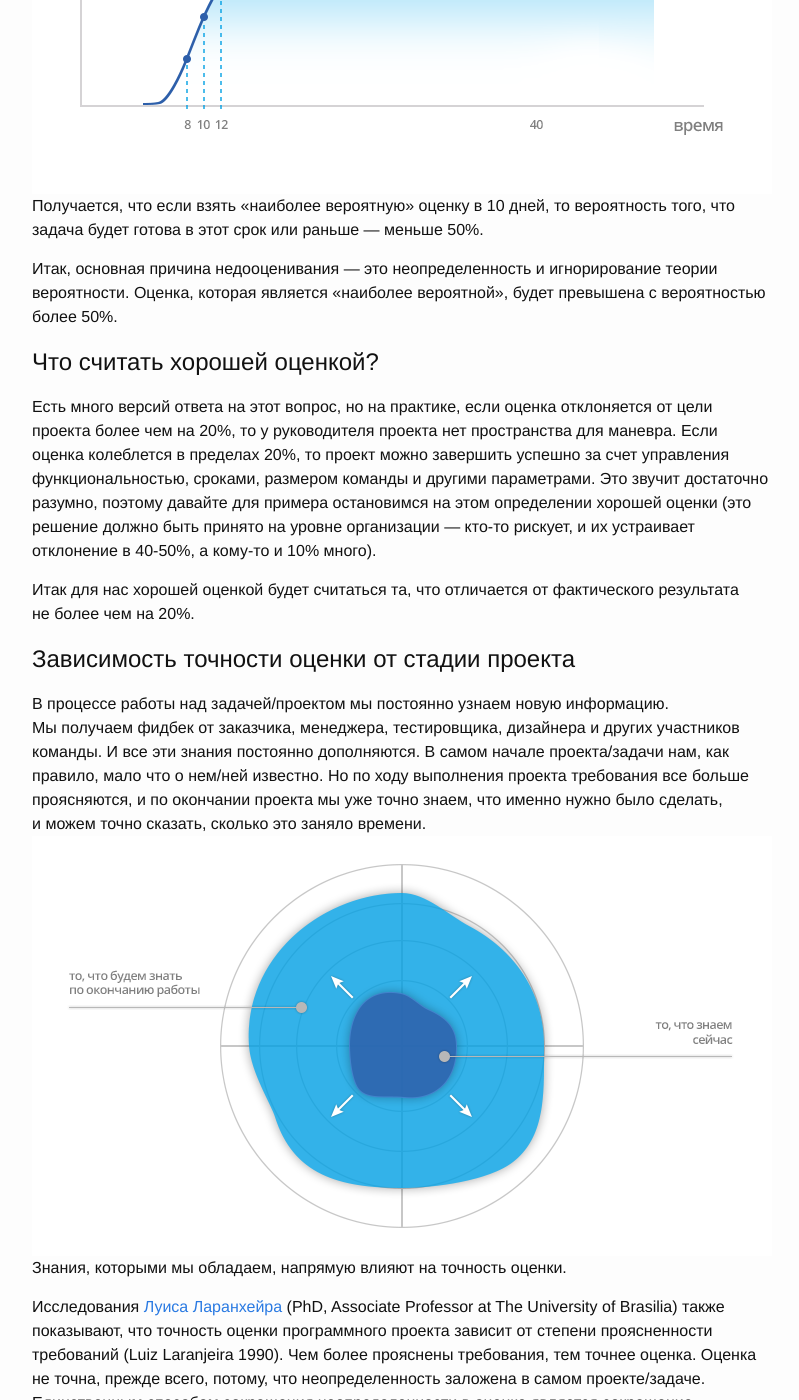
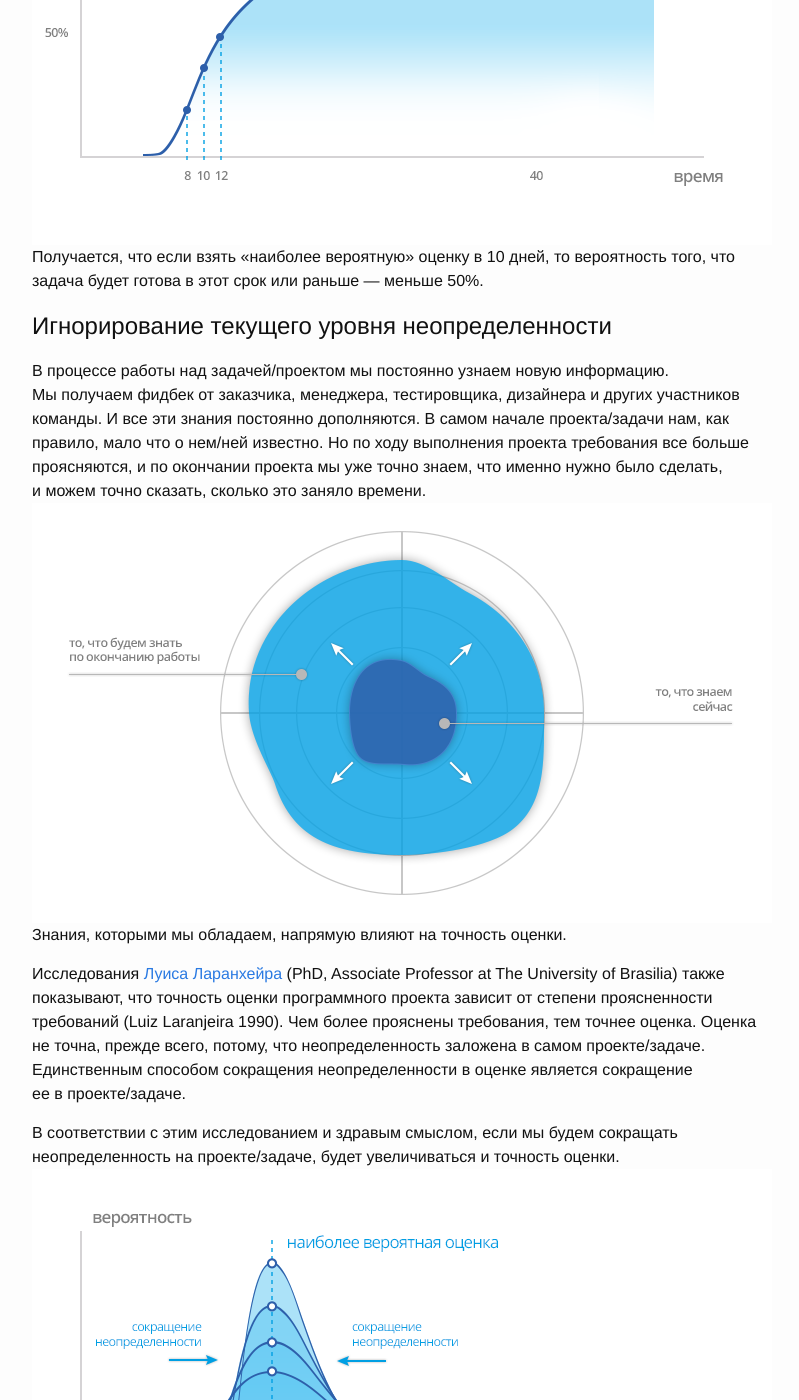
Before and after one commit to forasoft/forasoft.github.io, a Jekyll site: the page built from _posts/2016-06-28-software-estimation.md, in a window 1280 px wide and 1400 px high, scrolled down 3042 px. Shown: the whole window, without its empty margins (238-1037 px from the left). Built offline with Jekyll 4.4.1, drawn with Linux system fonts in a browser that asks for light colours; comment, search, counter and statistics services are not loaded; some of the changed text lies outside the part shown.

Commit message:
Update 2016-06-28-software-estimation.md

```diff
--- a/_posts/2016-06-28-software-estimation.md
+++ b/_posts/2016-06-28-software-estimation.md
@@ -35,7 +35,8 @@ author: nikolay-sapunov
 
 Надеюсь, мне удалось убедить вас, что оценка&nbsp;&mdash; это важная составляющая для принятия решений на&nbsp;проекте. Она может быть близкой к&nbsp;реальности, а&nbsp;может быть не&nbsp;очень, но&nbsp;она нужна.
 
-# Причина недооценивания #
+# Причины недооценивания #
+## Игнорирование теории вероятности ##
 
 Давайте представим, что менеджер спрашивает разработчика, за&nbsp;сколько он&nbsp;сделает задачу. Разработчик уже делал подобное ранее и&nbsp;дает &laquo;наиболее вероятную&raquo; оценку. Пусть это будет 10&nbsp;дней.
 Есть, конечно, вероятность, что задача займет 12&nbsp;дней, но&nbsp;эта вероятность ниже, чем вероятность того, что задача займет 10&nbsp;дней. Так&nbsp;же есть вероятность, что задача займет 8&nbsp;дней, но&nbsp;и&nbsp;эта вероятность будет меньше.
@@ -54,15 +55,7 @@ author: nikolay-sapunov
 ![](http://forasoft.github.io/assets/posts/software-estimation/Theory03.png)
 Получается, что если взять &laquo;наиболее вероятную&raquo; оценку в&nbsp;10&nbsp;дней, то&nbsp;вероятность того, что задача будет готова в&nbsp;этот срок или раньше&nbsp;&mdash; меньше 50%.
 
-Итак, основная причина недооценивания&nbsp;&mdash; это неопределенность и&nbsp;игнорирование теории вероятности. Оценка, которая является &laquo;наиболее вероятной&raquo;, будет превышена с&nbsp;вероятностью более&nbsp;50%.
-
-# Что считать хорошей оценкой? #
-
-Есть много версий ответа на&nbsp;этот вопрос, но&nbsp;на&nbsp;практике, если оценка отклоняется от&nbsp;цели проекта более чем на&nbsp;20%, то&nbsp;у&nbsp;руководителя проекта нет пространства для маневра. Если оценка колеблется в&nbsp;пределах&nbsp;20%, то&nbsp;проект можно завершить успешно за&nbsp;счет управления функциональностью, сроками, размером команды и&nbsp;другими параметрами. Это звучит достаточно разумно, поэтому давайте для примера остановимся на&nbsp;этом определении хорошей оценки (это решение должно быть принято на&nbsp;уровне организации&nbsp;&mdash; кто-то рискует, и&nbsp;их&nbsp;устраивает отклонение в&nbsp;40-50%, а&nbsp;кому-то и&nbsp;10% много).
-
-Итак для нас хорошей оценкой будет считаться&nbsp;та, что отличается от&nbsp;фактического результата не&nbsp;более чем на&nbsp;20%.
-
-# Зависимость точности оценки от стадии проекта #
+## Игнорирование текущего уровня неопределенности ##
 
 В&nbsp;процессе работы над задачей/проектом мы&nbsp;постоянно узнаем новую информацию. Мы&nbsp;получаем фидбек от&nbsp;заказчика, менеджера, тестировщика, дизайнера и&nbsp;других участников команды. И&nbsp;все эти знания постоянно дополняются. В&nbsp;самом начале проекта/задачи нам, как правило, мало что о&nbsp;нем/ней известно. Но&nbsp;по&nbsp;ходу выполнения проекта требования все больше проясняются, и&nbsp;по&nbsp;окончании проекта мы&nbsp;уже точно знаем, что именно нужно было сделать, и&nbsp;можем точно сказать, сколько это заняло времени.
 ![](http://forasoft.github.io/assets/posts/software-estimation/Theory04.png)
```
Also changed, not shown: other parts of _posts/2016-06-28-software-estimation.md (+10 -0 lines).
